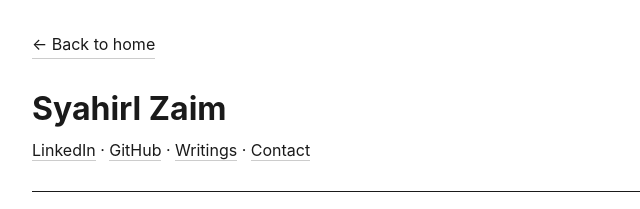
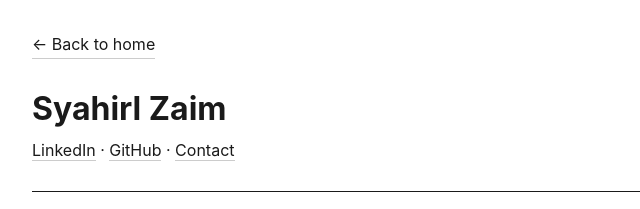
Before and after one commit to syahirl/syahirl.github.io, a plain HTML site: page docs/cv/index.html in a window 1280 px wide. Shown: the top 209 px of the page, 248-888 px from the left. Drawn offline with Linux system fonts and the light colour scheme.

Commit message:
Remove Writings link from CV
Removed the 'Writings' link from the CV.

```diff
--- a/docs/cv/index.html
+++ b/docs/cv/index.html
@@ -34,7 +34,6 @@
     <p class="cv-contact">
       <a href="https://www.linkedin.com/in/syahirl/" target="_blank" rel="noopener">LinkedIn</a> &middot;
       <a href="https://github.com/syahirl" target="_blank" rel="noopener">GitHub</a> &middot;
-      <a href="https://substack.com/@syahirl" target="_blank" rel="noopener">Writings</a> &middot;
       <a href="mailto:syahirlzaimm@gmail.com">Contact</a>
     </p>
 
```
